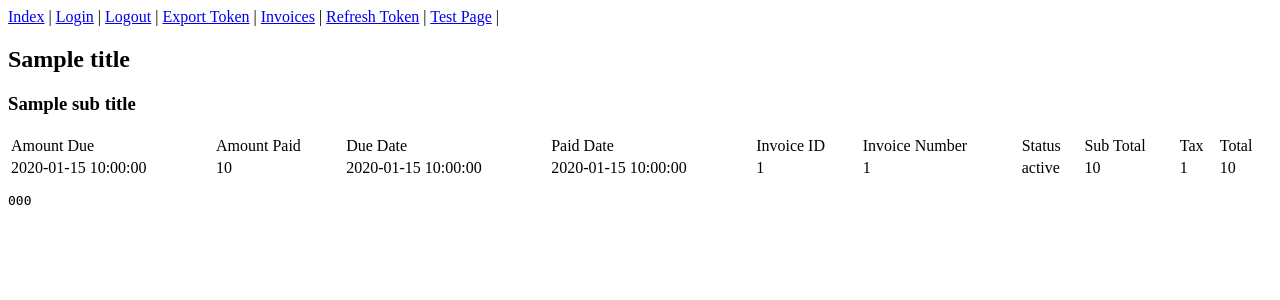
After one commit to RobMilinski/Xero-Starter-Branched-Test, a Flask app: template templates/invoice.html in a window 1280 px wide. The commit adds this page. Shown: the top 300 px of the page. Run offline with Flask 2, Linux system fonts and the light colour scheme; the template is opened without the code that fills it: most values are stand-ins (such as "Sample title", 1, 10 or a date in 2020).

Commit message:
able to retrieve specific data values from invoice, invoice dropdown menu selection working

```diff
--- a/app.py
+++ b/app.py
@@ -110,25 +110,36 @@ def test():
         xero_tenant_id = get_xero_tenant_id()
         accounting_api = AccountingApi(api_client)
 
-        invoice_id = request.form['input_invoice_id']
+        if request.form['input_invoice_id'] != '':
+            invoice_id = request.form['input_invoice_id']
+        elif request.form['moduleselectbox'] != '':
+            invoice_id = request.form['moduleselectbox']
 
         invoice = accounting_api.get_invoice(
             xero_tenant_id,
             invoice_id
         )
+        json = serialize_model(invoice)
 
-        amount_due = "Invoice Amount due is {} ".format(
-            getvalue(invoice, "invoices.0.amount_due", "")
-        )
-        amount_paid = "Invoice Amount Paid is {} ".format(
-            getvalue(invoice, "invoices.0.amount_paid", "")
-        )
+        amount_due = getvalue(invoice, "invoices.0.amount_due", "")
+        amount_paid = getvalue(invoice, "invoices.0.amount_paid", "")
+        due_date = getvalue(invoice, "invoices.0.due_date", "")
+        paid_date = getvalue(invoice, "invoices.0.fully_paid_on_date", "")
+        invoice_id = getvalue(invoice, "invoices.0.invoice_id", "")
+        invoice_number = getvalue(invoice, "invoices.0.invoice_number", "")
+        status = getvalue(invoice, "invoices.0.status", "")
+        sub_total = getvalue(invoice, "invoices.0.sub_total", "")
+        total_tax = getvalue(invoice, "invoices.0.total_tax", "")
+        total = getvalue(invoice, "invoices.0.total", "")
 
-        json = serialize_model(invoice)
+
         sub_title = "Invoice Requested"
 
         return render_template(
-            "code.html", title="Custom Invoice", code=json, sub_title=sub_title, amount_due=amount_due, amount_paid=amount_paid
+            "invoice.html", title="Custom Invoice", code=json, sub_title=sub_title,
+            amount_due=amount_due, amount_paid=amount_paid, due_date=due_date,
+            paid_date=paid_date, invoice_id=invoice_id, invoice_number=invoice_number,
+            status=status, sub_total=sub_total, total_tax=total_tax, total=total,
         )
     #if page called from navbar, initial open
     return render_template("test.html", title="Home | GET Page")
--- a/templates/code.html
+++ b/templates/code.html
@@ -4,8 +4,6 @@
     <div>
         <h2>{{ title }}</h2>
         {% if sub_title %}<h3>{{ sub_title }}</h3>{% endif %}
-        {% if amount_due %}<h3>{{ amount_due }}</h3>{% endif %}
-        {% if amount_paid %}<h3>{{ amount_paid }}</h3>{% endif %}
         {% if result_list %}
         <ul>
             {% for message in result_list %}
--- /dev/null
+++ b/templates/invoice.html
@@ -0,0 +1,37 @@
+{% extends "base.html" %}
+
+{% block content %}
+    <div>
+        <h2>{{ title }}</h2>
+        {% if sub_title %}<h3>{{ sub_title }}</h3>{% endif %}
+
+        <table style="width:100%">
+            <tr>
+                <td>Amount Due</td>
+                <td>Amount Paid</td>
+                <td>Due Date</td>
+                <td>Paid Date</td>
+                <td>Invoice ID</td>
+                <td>Invoice Number</td>
+                <td>Status</td>
+                <td>Sub Total</td>
+                <td>Tax</td>
+                <td>Total</td>
+            </tr>
+            <tr>
+                <td>{{ amount_due }}</td>
+                <td>{{ amount_paid }}</td>
+                <td>{{ due_date }}</td>
+                <td>{{ paid_date }}</td>
+                <td>{{ invoice_id }}</td>
+                <td>{{ invoice_number }}</td>
+                <td>{{ status }}</td>
+                <td>{{ sub_total }}</td>
+                <td>{{ total_tax }}</td>
+                <td>{{ total }}</td>
+            </tr>
+        </table>
+
+        <pre class="prettyprint"><code class="language-javascript">{{ code }}</code></pre>
+    </div>
+{% endblock %}
```
Also changed, not shown: templates/test.html (+9 -1 lines), 2 other files.
